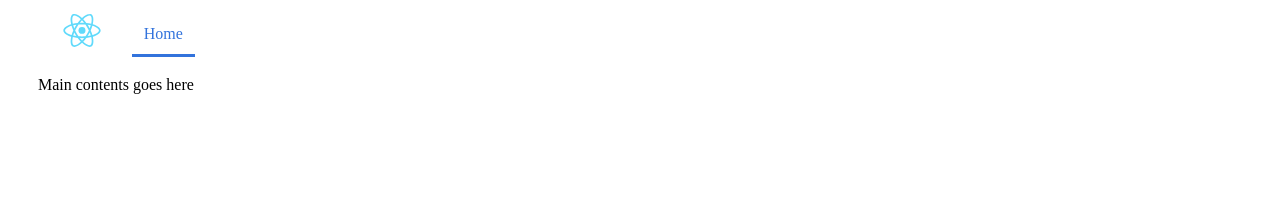
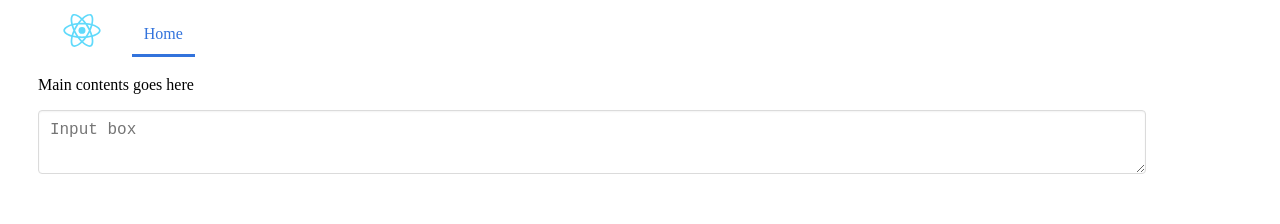
Before and after one commit to Mazzzy/steps-wizard, a React (Create React App) app in the folder steps-wiz-app/: page / in a window 1280 px wide. Shown: the top 224 px of the page. Built offline with nearby package versions, Linux system fonts and the light colour scheme.

Commit message:
Implemented custom configurable text field component, that supports textarea, email, password and refs as well

```diff
--- /dev/null
+++ b/steps-wiz-app/src/components/controls/text-field/TextField.css
@@ -0,0 +1,14 @@
+.input {
+    -moz-appearance: none;
+    -webkit-appearance: none;
+    box-shadow: inset 0 0.0625em 0.125em rgba(10, 10, 10, 0.05);
+    max-width: 100%;
+    width: 90%;
+    background-color: #fff;
+    border-radius: 4px;
+    color: #363636;
+    border: 1px solid #dbdbdb;
+    font-size: 1rem;
+    line-height: 1.5;
+    padding: calc(0.5em - 1px) calc(0.75em - 1px);
+}
--- /dev/null
+++ b/steps-wiz-app/src/components/controls/text-field/TextField.tsx
@@ -0,0 +1,29 @@
+import React from "react";
+import "./TextField.css";
+
+type InputElement = HTMLInputElement | HTMLTextAreaElement;
+type InputChangeEvent = React.ChangeEvent<InputElement>;
+
+interface TextFieldProps {
+    value: string;
+    onChange: (val: string) => void;
+    placeholder?: string;
+    autoFocus?: boolean;
+    name?: string;
+    type?: "email" | "password" | "text";
+    textarea?: boolean;
+}
+
+const TextField = React.forwardRef<InputElement, TextFieldProps>(({ onChange, textarea = false, ...rest }, ref) => {
+    const InputElement = textarea ? "textarea" : "input";
+    return (
+        <InputElement
+            ref={ref as any}
+            className="input"
+            onChange={({ target: { value } }: InputChangeEvent) => onChange(value)}
+            {...rest}
+        />
+    );
+});
+
+export default TextField;
--- a/steps-wiz-app/src/components/main-content/MainContent.tsx
+++ b/steps-wiz-app/src/components/main-content/MainContent.tsx
@@ -1,10 +1,14 @@
-import React, { FC } from "react";
+import React, { FC, useState } from "react";
+import TextField from "../controls/text-field/TextField";
+
 import "./MainContent.css";
 
 const MainContent: FC = () => {
+    const [val, setVal] = useState("");
     return (
         <div className="main-contents">
             <p>Main contents goes here</p>
+            <TextField placeholder="Input box" value={val} onChange={setVal} textarea />
         </div>
     );
 };
```
